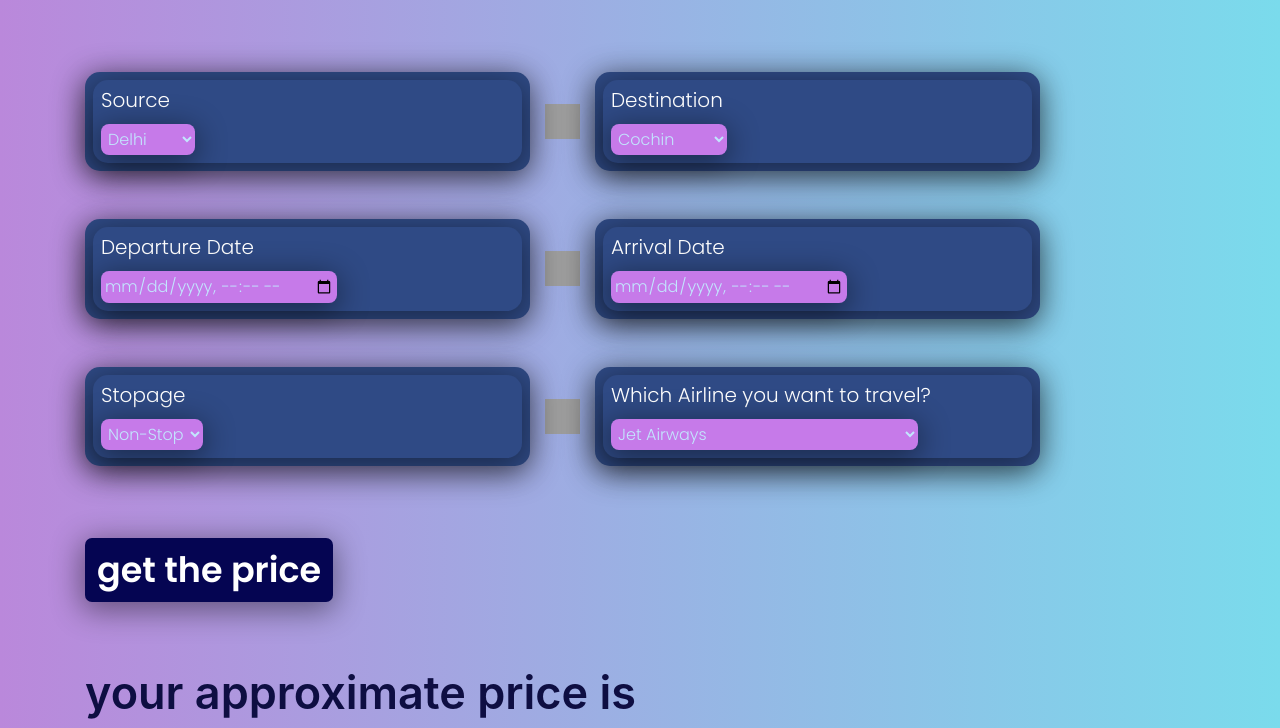
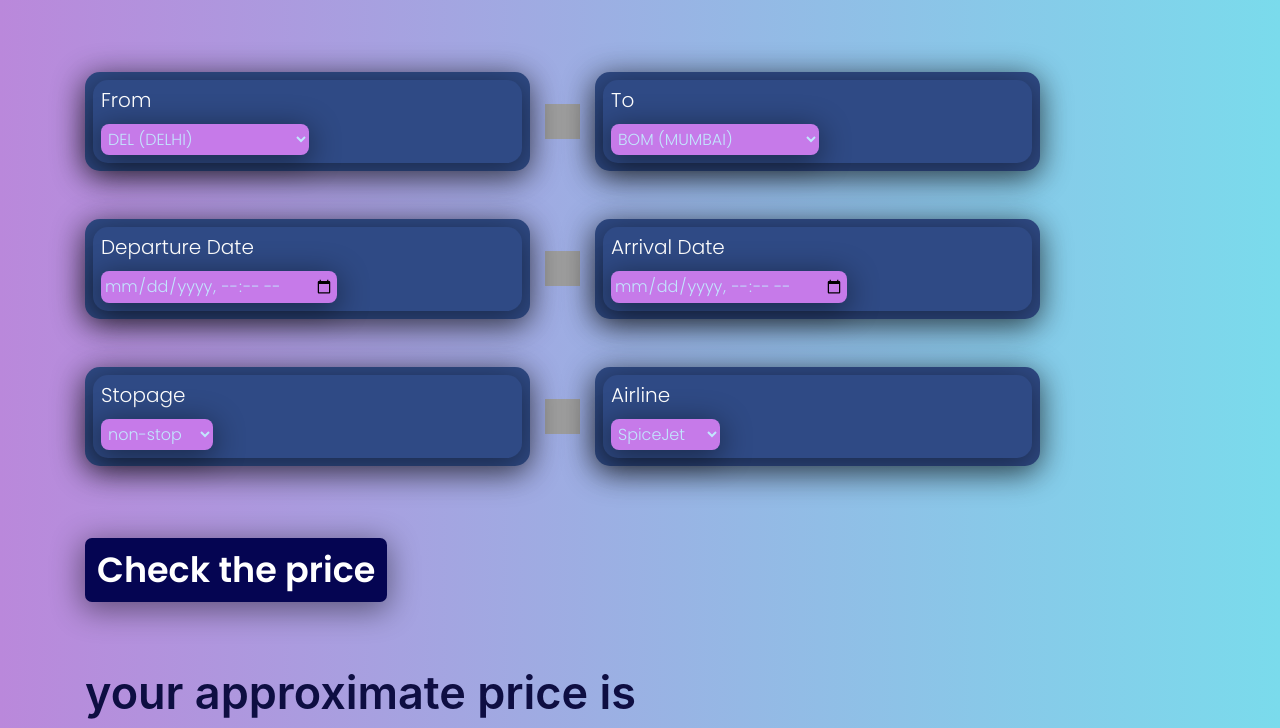
Before and after one commit to laiz-in/flightpriceWEBAPP, a Flask app: page / in a window 1280 px wide. Shown: the part 124-852 px from the top of the page. Run offline with Flask 2, Linux system fonts and the light colour scheme; parts of the project's set-up code (start-up, migrations or seed data) failed here and were passed over; some libraries are stand-ins or nearby versions; grey boxes are pictures that could not be loaded.

Commit message:
changes for home.html

```diff
--- a/templates/home.html
+++ b/templates/home.html
@@ -47,12 +47,15 @@
                     <div class="card">
                         <div class="card-body">
                             <!-- Source -->
-                            <h5 class="card-title">Source</h5>
+                            <h5 class="card-title">From</h5>
                             <select class="options" name="Source" id="Source" required="required">
-                                <option value="Delhi">Delhi</option>
-                                <option value="Kolkata">Kolkata</option>
-                                <option value="Mumbai">Mumbai</option>
-                                <option value="Chennai">Chennai</option>
+                                <option value="Delhi">DEL (DELHI)</option>
+                                <option value="Mumbai">BOM (MUMBAI)</option>
+                                <option value="Bangalore">BLR (BANGLORE)</option>
+                                <option value="Hyderabad">HYD (HYDERABAD)</option>
+                                <option value="Kolkata">CCU (KOLKATA)</option>
+                                <option value="Chennai">MMA (CHENNAI)</option>
+                                <option value="Ahmedabad">AMD (ahammedabad)</option>
                             </select>
                         </div>
                     </div>
@@ -63,14 +66,16 @@
                 <div class="col-sm-5">
                     <div class="card">
                         <div class="card-body">
-                            <h5 class="card-title">Destination</h5>
+                            <h5 class="card-title">To</h5>
                             <!-- Destination -->
                             <select class="options" name="Destination" id="Destination" required="required">
-                                <option value="Cochin">Cochin</option>
-                                <option value="Delhi">Delhi</option>
-                                <option value="New Delhi">New Delhi</option>
-                                <option value="Hyderabad">Hyderabad</option>
-                                <option value="Kolkata">Kolkata</option>
+                                <option value="Mumbai">BOM (MUMBAI)</option>
+                                <option value="Bangalore">BLR (BANGLORE)</option>
+                                <option value="Hyderabad">HYD (HYDERABAD)</option>
+                                <option value="Kolkata">CCU (KOLKATA)</option>
+                                <option value="Chennai">MMA (CHENNAI)</option>
+                                <option value="Ahmedabad">AMD (ahammedabad)</option>
+                                <option value="Delhi">DEL (DELHI)</option>
                             </select>
                         </div>
                     </div>
@@ -115,11 +120,9 @@
                             <h5 class="card-title">Stopage</h5>
                             <!-- Total Stops -->
                             <select class="options" name="stops" required="required">
-                                <option value="0">Non-Stop</option>
-                                <option value="1">1</option>
-                                <option value="2">2</option>
-                                <option value="3">3</option>
-                                <option value="4">4</option>
+                                <option value="non-stop">non-stop</option>
+                                <option value="1-stop">single stop</option>
+                                <option value="2+-stop">Multi stops</option>
                             </select>
                         </div>
                     </div>
@@ -130,22 +133,18 @@
                 <div class="col-sm-5">
                     <div class="card">
                         <div class="card-body">
-                            <h5 class="card-title">Which Airline you want to travel?</h5>
+                            <h5 class="card-title">Airline</h5>
                             <!-- Airline -->
                             <select class="options" name="Airline" id="Airline" required="required">
-                                <option value="Jet Airways">Jet Airways</option>
-                                <option value="IndiGo">IndiGo</option>
+                                <option value="SpiceJet">SpiceJet</option>
+                                <option value="Indigo">IndiGo</option>
+                                <option value="GO FIRST">Go first</option>
                                 <option value="Air India">Air India</option>
-                                <option value="Multiple carriers">Multiple carriers</option>
-                                <option value="SpiceJet">SpiceJet</option>
+                                <option value="AirAsia">AirAsia</option>
                                 <option value="Vistara">Vistara</option>
-                                <option value="Air Asia">Air Asia</option>
-                                <option value="GoAir">GoAir</option>
-                                <option value="Multiple carriers Premium economy">Multiple carriers Premium economy
-                                </option>
-                                <option value="Jet Airways Business">Jet Airways Business</option>
-                                <option value="Vistara Premium economy">Vistara Premium economy</option>
-                                <option value="Trujet">Trujet</option>
+                                <option value="AkasaAir">Akasa Air</option>
+                                <option value="AllianceAir">AllianceAir</option>
+                                <option value="StarAir">StarAir </option>
                             </select>
                         </div>
                     </div>
@@ -158,7 +157,7 @@
             <br>
             <br>
             <!-- Submit -->
-            <input id="button" type="submit" value="get the price" class="btn btn-secondary">
+            <input id="button" type="submit" value="Check the price" class="btn btn-secondary">
         </form>
 
         <br>
```
Also changed, not shown: dataframe-input-format.py (deleted, +0 -66 lines), 1 other file.
